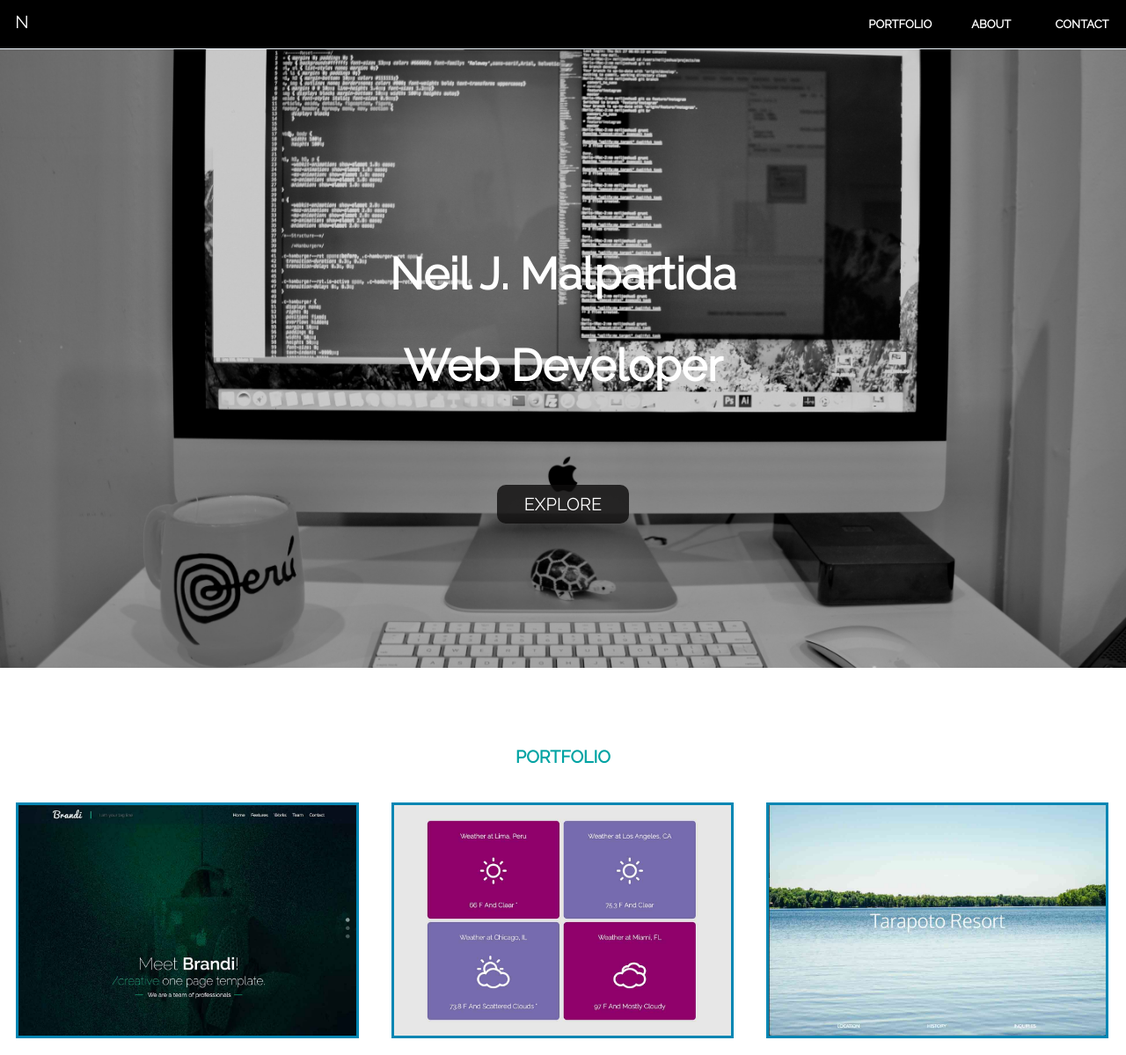
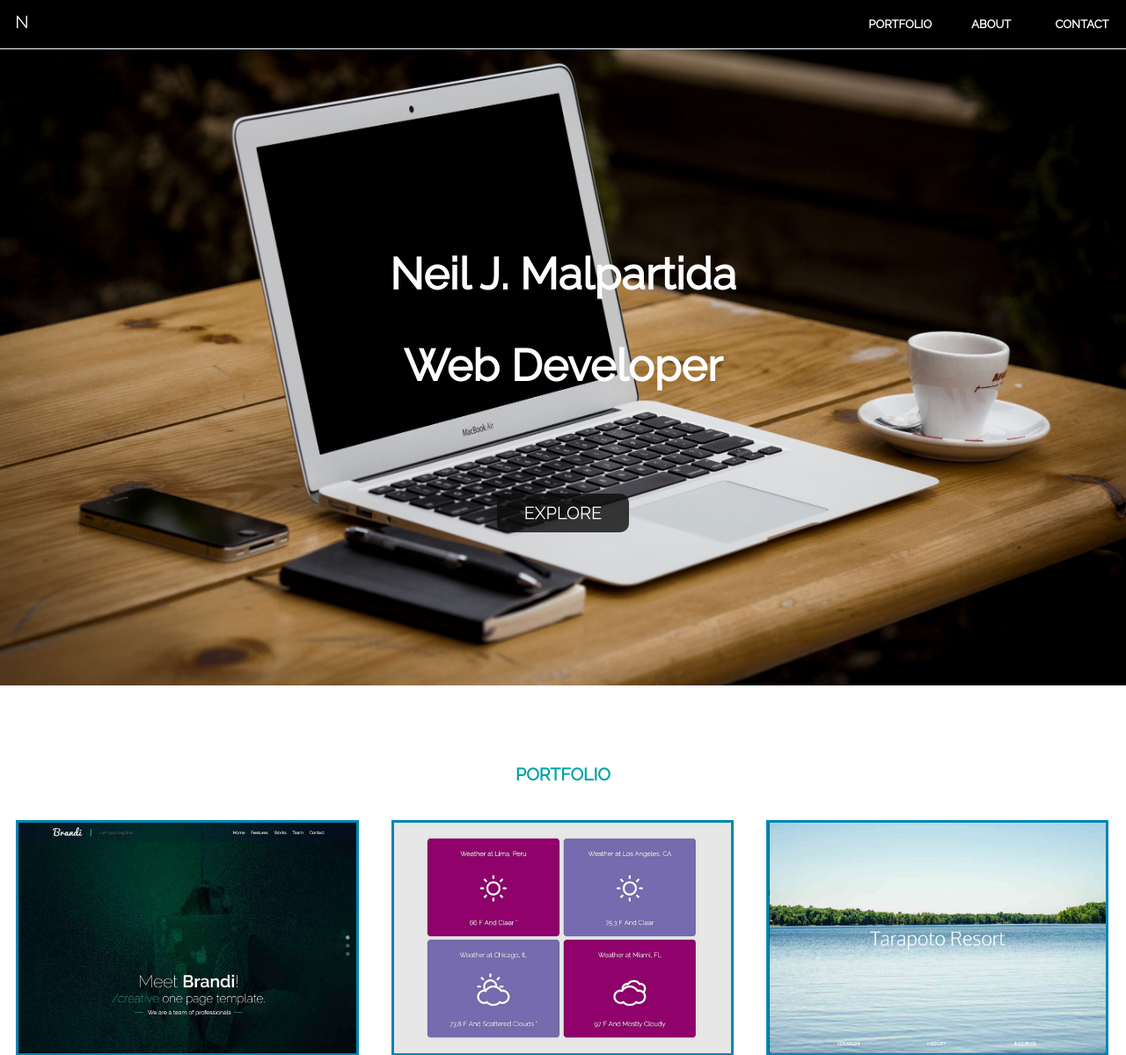
Before and after one commit to neiljoshua/nm, a PHP site: page / in a window 1280 px wide. Shown: the top 1199 px of the page at 88% size. Run offline with PHP 8.4, Linux system fonts and the light colour scheme.

Commit message:
changing image hero

```diff
--- a/src/css/style.css
+++ b/src/css/style.css
@@ -200,7 +200,7 @@ header nav li a:hover, header nav li a:active, header .home:hover {
 }
 
 header {
-	background: url(/src/images/hero.jpg) center center;
+	background: url(/src/images/hero2.jpg) center center;
 	-webkit-background-size: cover;
 	-moz-background-size: cover;
 	-o-background-size: cover;
@@ -225,7 +225,7 @@ header h1, header p {
 header a.explore {
     max-width: 150px;
     display: block;
-    margin: 100px auto;
+    margin: 110px auto;
     padding: 10px 0px;
     border-radius: 10px;
     background-color: rgba(13,12,12,0.8);
@@ -259,7 +259,7 @@ header a.explore:hover {
 	padding-bottom: 20px;
 }
 
-.col a:hover img, .social i:hover, header a.explore:hover, header nav.color-menu ul a:hover, header nav.color-menu ul a:active {
+.col a:hover img, .social i:hover, header nav.color-menu ul a:hover, header nav.color-menu ul a:active {
 	transform: scale(1.04);
 	transition: transform .3s ease;
 }
--- a/styles.css
+++ b/styles.css
@@ -524,7 +524,7 @@ header nav li a:hover, header nav li a:active, header .home:hover {
 }
 
 header {
-	background: url(/src/images/hero.jpg) center center;
+	background: url(/src/images/hero2.jpg) center center;
 	-webkit-background-size: cover;
 	-moz-background-size: cover;
 	-o-background-size: cover;
@@ -549,7 +549,7 @@ header h1, header p {
 header a.explore {
     max-width: 150px;
     display: block;
-    margin: 100px auto;
+    margin: 110px auto;
     padding: 10px 0px;
     border-radius: 10px;
     background-color: rgba(13,12,12,0.8);
@@ -583,7 +583,7 @@ header a.explore:hover {
 	padding-bottom: 20px;
 }
 
-.col a:hover img, .social i:hover, header a.explore:hover, header nav.color-menu ul a:hover, header nav.color-menu ul a:active {
+.col a:hover img, .social i:hover, header nav.color-menu ul a:hover, header nav.color-menu ul a:active {
 	transform: scale(1.04);
 	transition: transform .3s ease;
 }
```
Also changed, not shown: src/images/hero2.jpg (added).
